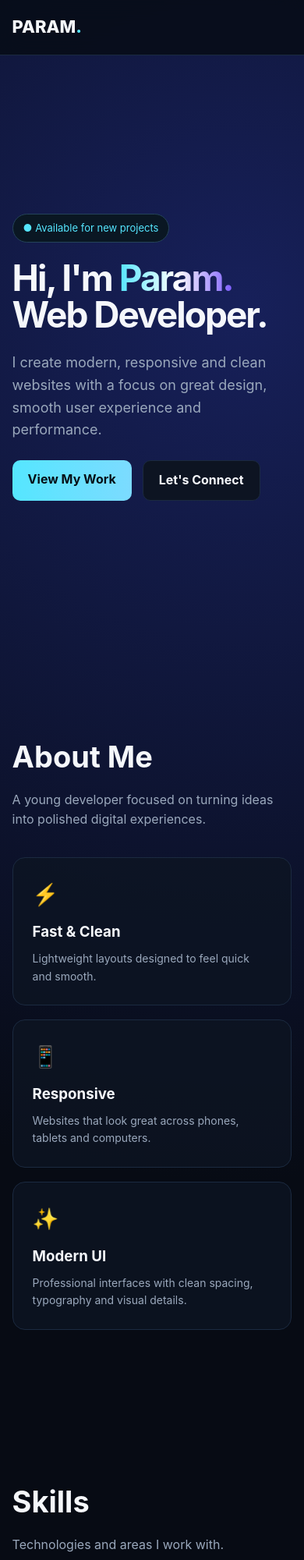
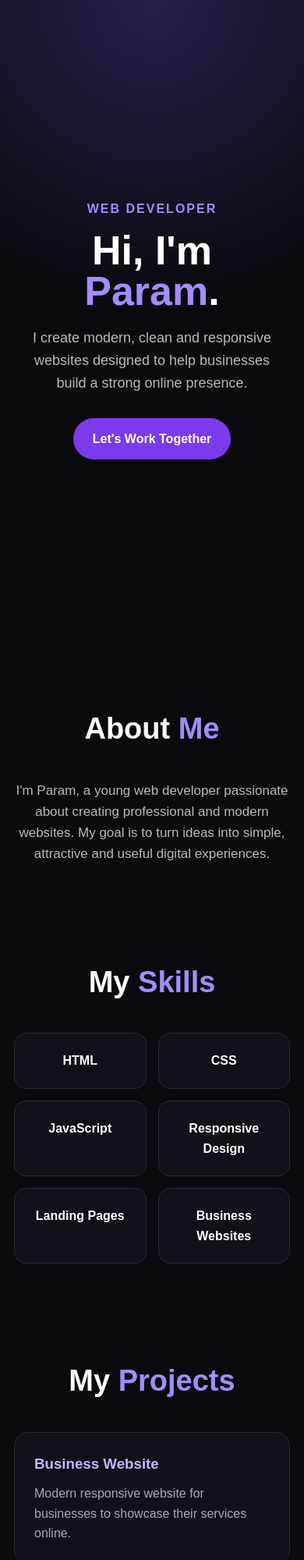
Before and after one commit to ItaliyaParam/Website-, a plain HTML site: page index.html in a window 390 px wide. Shown: the top 2000 px of the page at 78% size. Drawn offline with Linux system fonts and the light colour scheme.

Commit message:
Update index.html

```diff
--- a/index.html
+++ b/index.html
@@ -3,61 +3,260 @@
 <head>
   <meta charset="UTF-8">
   <meta name="viewport" content="width=device-width, initial-scale=1.0">
-<meta name="description" content="Param — Web Developer Portfolio">
+
   <title>Param | Web Developer</title>
+
   <style>
-:root{--bg:#070b14;--card:#0d1422;--text:#f5f7fb;--muted:#9aa8bc;--accent:#55e6ff;--accent2:#7c5cff;--line:#1b2a40}
-*{box-sizing:border-box;margin:0;padding:0}html{scroll-behavior:smooth}
-body{font-family:Inter,Arial,sans-serif;background:radial-gradient(circle at 80% 10%,#17205a 0,transparent 32%),var(--bg);color:var(--text);line-height:1.6}
-a{color:inherit;text-decoration:none}.container{width:min(1100px,92%);margin:auto}
-nav{position:sticky;top:0;z-index:10;background:rgba(7,11,20,.82);backdrop-filter:blur(14px);border-bottom:1px solid var(--line)}
-.nav{height:70px;display:flex;align-items:center;justify-content:space-between}.logo{font-size:22px;font-weight:800}.logo span{color:var(--accent)}
-.navlinks{display:flex;gap:28px;color:#c4cede;font-size:14px}.navlinks a:hover{color:var(--accent)}
-.hero{min-height:calc(100vh - 70px);display:grid;place-items:center;padding:80px 0}
-.hero-grid{display:grid;grid-template-columns:1.2fr .8fr;gap:50px;align-items:center}
-.badge{display:inline-block;padding:7px 13px;border:1px solid #24435a;border-radius:30px;color:var(--accent);background:#0a1723;margin-bottom:22px;font-size:13px}
-h1{font-size:clamp(46px,7vw,78px);line-height:1.02;letter-spacing:-3px}
-.gradient{background:linear-gradient(90deg,var(--accent),#fff,var(--accent2));-webkit-background-clip:text;color:transparent}
-.hero p{color:var(--muted);max-width:600px;margin:24px 0;font-size:18px}
-.btns{display:flex;gap:14px;flex-wrap:wrap}.btn{padding:12px 20px;border-radius:10px;border:1px solid var(--line);font-weight:700}
-.primary{background:linear-gradient(90deg,var(--accent),#7cdbff);color:#061018;border:0}.secondary{background:#0d1422}
-.codebox{background:linear-gradient(145deg,#101a2d,#090f1b);border:1px solid #20324b;border-radius:20px;padding:24px;box-shadow:0 20px 70px rgba(0,0,0,.35)}
-.dot{display:inline-block;width:10px;height:10px;border-radius:50%;background:#55e6ff;margin-right:7px}.code{font-family:monospace;color:#b9c7da;font-size:14px}.key{color:#7cdbff}.str{color:#b9f6a5}.purple{color:#bba8ff}
-section{padding:95px 0}.section-title{font-size:38px;margin-bottom:12px}.section-sub{color:var(--muted);margin-bottom:35px}
-.cards{display:grid;grid-template-columns:repeat(3,1fr);gap:18px}.card{background:rgba(13,20,34,.8);border:1px solid var(--line);border-radius:16px;padding:25px;transition:.25s}.card:hover{transform:translateY(-5px);border-color:#31547a}
-.icon{font-size:27px;margin-bottom:12px}.card h3{margin-bottom:8px}.card p{color:var(--muted);font-size:14px}
-.skills{display:flex;flex-wrap:wrap;gap:12px}.skill{padding:10px 15px;border:1px solid var(--line);border-radius:10px;background:#0c1421;color:#d8e1ed}
-.contact{border:1px solid var(--line);border-radius:20px;padding:40px;background:linear-gradient(135deg,#0d1727,#0b1020);text-align:center}.contact p{color:var(--muted);margin:12px auto 24px;max-width:600px}
-footer{padding:28px 0;border-top:1px solid var(--line);color:#718198;text-align:center;font-size:13px}
-@media(max-width:800px){.hero-grid{grid-template-columns:1fr}.codebox{display:none}.cards{grid-template-columns:1fr}.navlinks{display:none}h1{letter-spacing:-2px}}
+    * {
+      margin: 0;
+      padding: 0;
+      box-sizing: border-box;
+      scroll-behavior: smooth;
+      font-family: Arial, sans-serif;
+    }
+
+    body {
+      background: #0a0a0f;
+      color: white;
+      line-height: 1.6;
+    }
+
+    header {
+      min-height: 100vh;
+      display: flex;
+      align-items: center;
+      justify-content: center;
+      text-align: center;
+      padding: 30px;
+      background:
+        radial-gradient(circle at top, #25204a, transparent 45%),
+        #0a0a0f;
+    }
+
+    .hero {
+      max-width: 850px;
+    }
+
+    .tag {
+      color: #a78bfa;
+      font-weight: bold;
+      letter-spacing: 2px;
+      margin-bottom: 15px;
+    }
+
+    h1 {
+      font-size: clamp(45px, 9vw, 85px);
+      line-height: 1;
+      margin-bottom: 20px;
+    }
+
+    h1 span {
+      color: #a78bfa;
+    }
+
+    .hero p {
+      color: #b8b8c5;
+      font-size: 18px;
+      max-width: 650px;
+      margin: auto;
+    }
+
+    .btn {
+      display: inline-block;
+      margin-top: 30px;
+      padding: 14px 25px;
+      border-radius: 30px;
+      background: #7c3aed;
+      color: white;
+      text-decoration: none;
+      font-weight: bold;
+      transition: 0.3s;
+    }
+
+    .btn:hover {
+      transform: translateY(-3px);
+      opacity: 0.9;
+    }
+
+    section {
+      padding: 80px 20px;
+      max-width: 1100px;
+      margin: auto;
+    }
+
+    .title {
+      font-size: 38px;
+      margin-bottom: 35px;
+      text-align: center;
+    }
+
+    .title span {
+      color: #a78bfa;
+    }
+
+    .about {
+      text-align: center;
+      color: #b8b8c5;
+      max-width: 750px;
+      margin: auto;
+      font-size: 17px;
+    }
+
+    .skills {
+      display: grid;
+      grid-template-columns: repeat(auto-fit, minmax(150px, 1fr));
+      gap: 15px;
+    }
+
+    .skill {
+      padding: 22px;
+      text-align: center;
+      border: 1px solid #292938;
+      border-radius: 15px;
+      background: #11111a;
+      font-weight: bold;
+    }
+
+    .projects {
+      display: grid;
+      grid-template-columns: repeat(auto-fit, minmax(250px, 1fr));
+      gap: 20px;
+    }
+
+    .project {
+      background: #11111a;
+      border: 1px solid #292938;
+      padding: 25px;
+      border-radius: 18px;
+    }
+
+    .project h3 {
+      margin-bottom: 10px;
+      color: #c4b5fd;
+    }
+
+    .project p {
+      color: #a9a9b5;
+    }
+
+    .contact {
+      text-align: center;
+    }
+
+    .contact p {
+      color: #aaaab8;
+      margin-bottom: 10px;
+    }
+
+    footer {
+      text-align: center;
+      padding: 30px;
+      color: #777783;
+      border-top: 1px solid #20202b;
+    }
+
+    @media (max-width: 600px) {
+      section {
+        padding: 60px 18px;
+      }
+
+      h1 {
+        font-size: 52px;
+      }
+    }
   </style>
 </head>
+
 <body>
-<nav><div class="container nav"><div class="logo">PARAM<span>.</span></div><div class="navlinks"><a href="#about">About</a><a href="#skills">Skills</a><a href="#projects">Projects</a><a href="#contact">Contact</a></div></div></nav>
 
-<header class="hero"><div class="container hero-grid">
-<div>
-<div class="badge">● Available for new projects</div>
-<h1>Hi, I'm <span class="gradient">Param.</span><br>Web Developer.</h1>
-<p>I create modern, responsive and clean websites with a focus on great design, smooth user experience and performance.</p>
-<div class="btns"><a class="btn primary" href="#projects">View My Work</a><a class="btn secondary" href="#contact">Let's Connect</a></div>
+  <header>
+    <div class="hero">
+      <div class="tag">WEB DEVELOPER</div>
+
+      <h1>Hi, I'm <span>Param</span>.</h1>
+
+      <p>
+        I create modern, clean and responsive websites
+        designed to help businesses build a strong online presence.
+      </p>
+
+      <a href="#contact" class="btn">Let's Work Together</a>
     </div>
-<div class="codebox"><div><span class="dot"></span><span class="dot"></span><span class="dot"></span></div><br>
-<div class="code"><span class="purple">const</span> developer = {<br>
-&nbsp;&nbsp;<span class="key">name</span>: <span class="str">"Param"</span>,<br>
-&nbsp;&nbsp;<span class="key">role</span>: <span class="str">"Web Developer"</span>,<br>
-&nbsp;&nbsp;<span class="key">design</span>: <span class="str">"Modern"</span>,<br>
-&nbsp;&nbsp;<span class="key">responsive</span>: <span class="str">true</span>,<br>
-&nbsp;&nbsp;<span class="key">passion</span>: <span class="str">"Building for the web"</span><br>
-};</div></div>
-</div></header>
+  </header>
 
-<section id="about"><div class="container"><h2 class="section-title">About Me</h2><p class="section-sub">A young developer focused on turning ideas into polished digital experiences.</p><div class="cards"><div class="card"><div class="icon">⚡</div><h3>Fast & Clean</h3><p>Lightweight layouts designed to feel quick and smooth.</p></div><div class="card"><div class="icon">📱</div><h3>Responsive</h3><p>Websites that look great across phones, tablets and computers.</p></div><div class="card"><div class="icon">✨</div><h3>Modern UI</h3><p>Professional interfaces with clean spacing, typography and visual details.</p></div></div></div></section>
+  <section id="about">
+    <h2 class="title">About <span>Me</span></h2>
 
-<section id="skills"><div class="container"><h2 class="section-title">Skills</h2><p class="section-sub">Technologies and areas I work with.</p><div class="skills"><span class="skill">HTML5</span><span class="skill">CSS3</span><span class="skill">JavaScript</span><span class="skill">Responsive Design</span><span class="skill">UI Design</span><span class="skill">Website Development</span></div></div></section>
+    <p class="about">
+      I'm Param, a young web developer passionate about creating
+      professional and modern websites. My goal is to turn ideas
+      into simple, attractive and useful digital experiences.
+    </p>
+  </section>
 
-<section id="projects"><div class="container"><h2 class="section-title">Featured Projects</h2><p class="section-sub">Some projects from my development journey.</p><div class="cards"><div class="card"><div class="icon">🌐</div><h3>Business Website</h3><p>A premium responsive website concept for a local business.</p></div><div class="card"><div class="icon">🛍️</div><h3>Online Store</h3><p>A clean product-focused e-commerce interface concept.</p></div><div class="card"><div class="icon">💻</div><h3>Developer Portfolio</h3><p>This portfolio — designed to showcase my skills and work.</p></div></div></div></section>
+  <section id="skills">
+    <h2 class="title">My <span>Skills</span></h2>
 
-<section id="contact"><div class="container"><div class="contact"><h2 class="section-title">Let's Build Something Great</h2><p>Have an idea for a website? I'm always excited to turn creative ideas into modern web experiences.</p><a class="btn primary" href="mailto:your@email.com">Contact Me</a></div></div></section>
-<footer>© 2026 Param. Built with HTML, CSS & JavaScript.</footer>
-</body></html>
+    <div class="skills">
+      <div class="skill">HTML</div>
+      <div class="skill">CSS</div>
+      <div class="skill">JavaScript</div>
+      <div class="skill">Responsive Design</div>
+      <div class="skill">Landing Pages</div>
+      <div class="skill">Business Websites</div>
+    </div>
+  </section>
+
+  <section id="projects">
+    <h2 class="title">My <span>Projects</span></h2>
+
+    <div class="projects">
+
+      <div class="project">
+        <h3>Business Website</h3>
+        <p>
+          Modern responsive website for businesses
+          to showcase their services online.
+        </p>
+      </div>
+
+      <div class="project">
+        <h3>Portfolio Website</h3>
+        <p>
+          Clean personal portfolio websites designed
+          to present skills and projects professionally.
+        </p>
+      </div>
+
+      <div class="project">
+        <h3>Custom Website</h3>
+        <p>
+          Custom websites created according to
+          the client's requirements and ideas.
+        </p>
+      </div>
+
+    </div>
+  </section>
+
+  <section id="contact" class="contact">
+    <h2 class="title">Let's <span>Connect</span></h2>
+
+    <p>
+      Have a website idea? Let's discuss it on WhatsApp.
+    </p>
+
+    <a
+      class="btn"
+      href="https://wa.me/919714685653?text=Hi%20Param%2C%20I%20want%20to%20discuss%20a%20website%20project."
+      target="_blank">
+      WhatsApp Me
+    </a>
+  </section>
+
+  <footer>
+    © 2026 Param. All Rights Reserved.
+  </footer>
+
+</body>
+</html>
```
Lines whose indentation alone changed are shown as unchanged.
